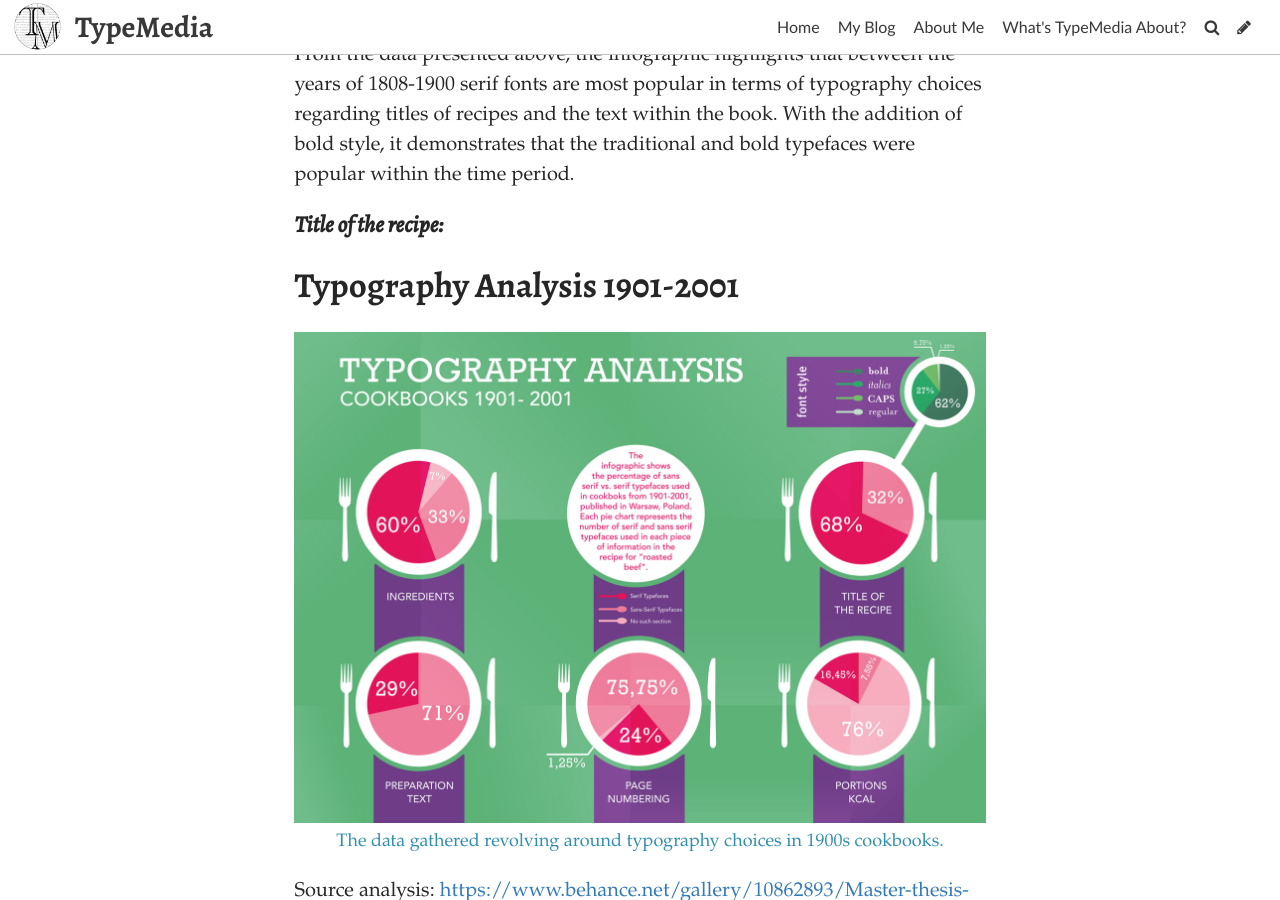
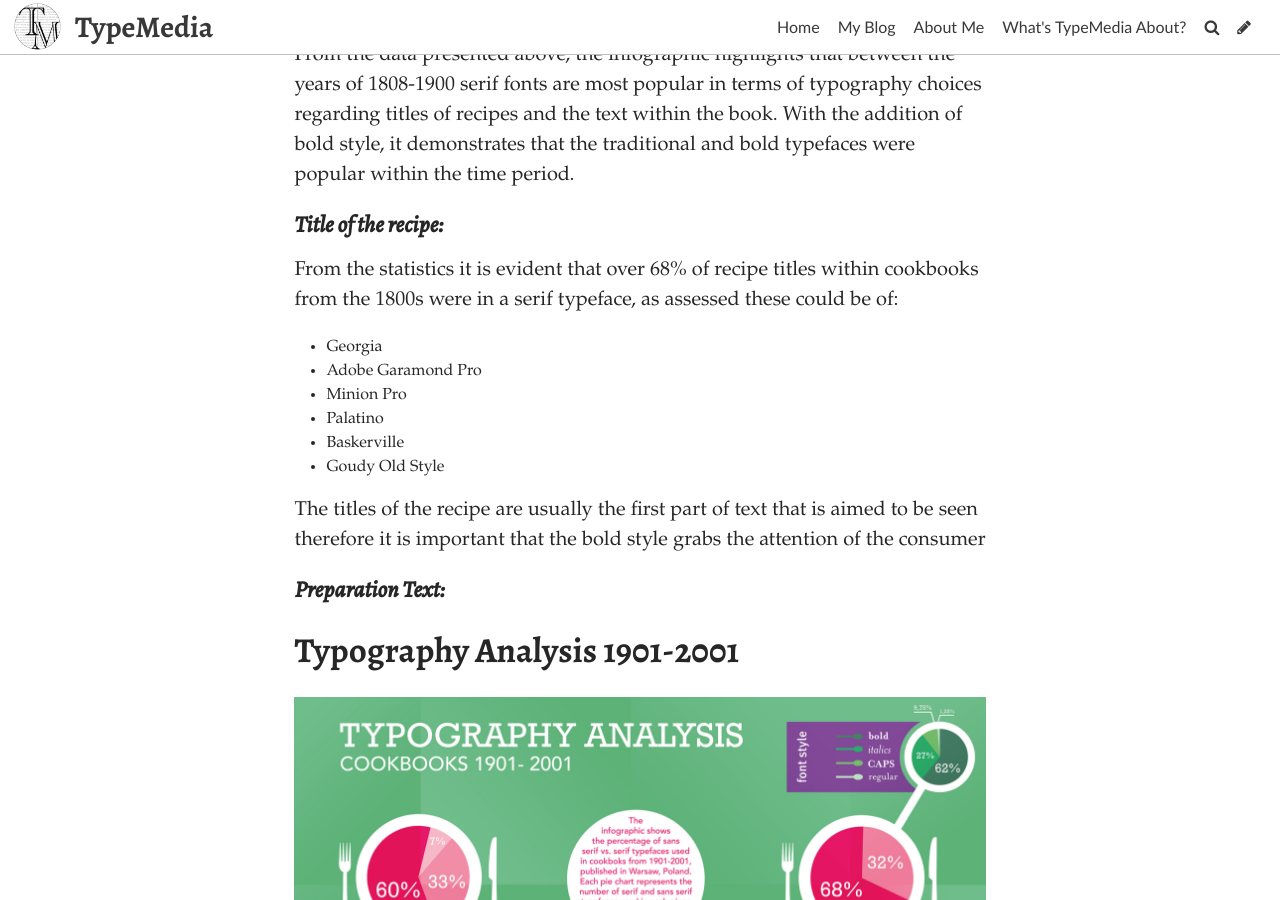
Before and after one commit to charlotteaashley/typo-design-template, a Jekyll site: the page built from _posts/2021-10-21-typography-in-cook-books.md, in a window 1280 px wide and 900 px high, scrolled down 1350 px. Built offline with Jekyll 4.4.1, drawn with Linux system fonts in a browser that asks for light colours; some web fonts are replaced.

Commit message:
Update Post “2021-10-21-typography-in-cook-books”

```diff
--- a/_posts/2021-10-21-typography-in-cook-books.md
+++ b/_posts/2021-10-21-typography-in-cook-books.md
@@ -20,6 +20,21 @@ From the data presented above, the infographic highlights that between the years
 
 #### *Title of the recipe:*
 
+From the statistics it is evident that over 68% of recipe titles within cookbooks from the 1800s were in a serif typeface, as assessed these could be of:
+
+* Georgia
+* Adobe Garamond Pro
+* Minion Pro
+* Palatino
+* Baskerville
+* Goudy Old Style
+
+The titles of the recipe are usually the first part of text that is aimed to be seen therefore it is important that the bold style grabs the attention of the consumer
+
+#### *Preparation Text:*
+
+
+
 
 
 ## Typography Analysis 1901-2001
```
